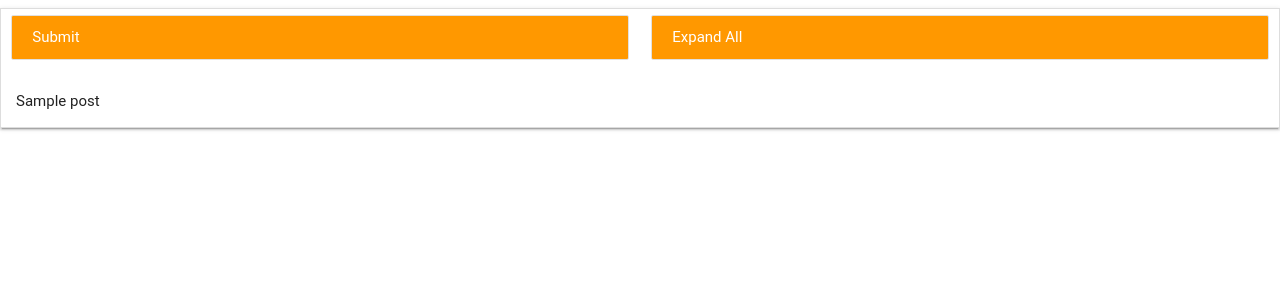
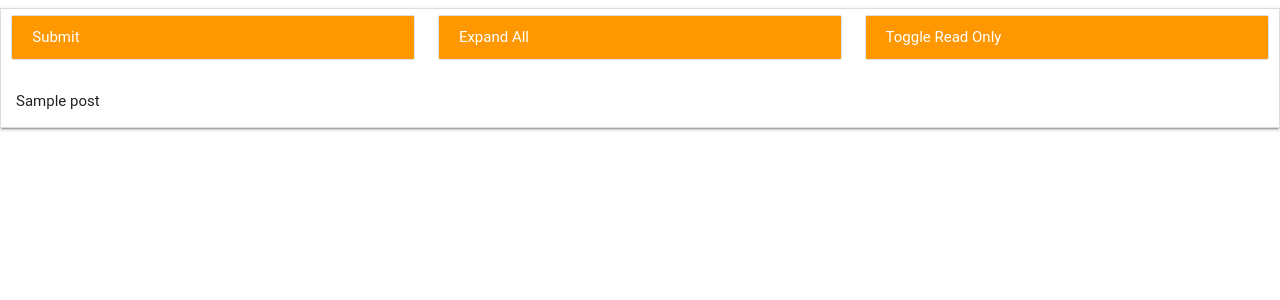
Before and after one commit to jQwotos/webnouncements, a Python web app: template templates/display/display.html in a window 1280 px wide. Shown: the top 300 px of the page. Run offline with Jinja, Linux system fonts and the light colour scheme; the template is opened without the code that fills it: most values are stand-ins (such as "Sample title", 1, 10 or a date in 2020); some libraries are stand-ins or nearby versions; some web fonts are replaced.

Commit message:
added toggle read only button on read page

```diff
--- a/templates/display/display.html
+++ b/templates/display/display.html
@@ -3,20 +3,25 @@
   <body>
     {% include '_includes/head.html' %}
     <div class="row">
-      <div class="col s6">
+      <div class="col s4">
         <div class="collection">
           <a href="/submit?sc={{school_code}}" target="_blank" class="collection-item orange white-text">Submit</a>
         </div>
       </div>
-      <div class="col s6">
+      <div class="col s4">
         <div class="collection">
           <a href="#" onclick="toggleAll()" class="collection-item orange white-text">Expand All</a>
+        </div>
+      </div>
+      <div class="col s4">
+        <div class="collection">
+          <a href="#" onclick="toggleWebOnly()" class="collection-item orange white-text">Toggle Read Only</a>
         </div>
       </div>
 
     <ul class="collapsible" data-collapsible="expandable">
       {% for post in posts %}
-      <li>
+      <li {% if post.star %}stared="true"{% endif %} class="entry">
          <div class="collapsible-header">{% if post.star %}<a class="secondary-content"><i class="material-icons">star</i></a>{% endif %}{{post.title}}</div>
          <div class="collapsible-body">{{post.text}}</div>
       </li>
@@ -42,6 +47,16 @@
         eventFire(this, 'click');
       });
     };
+
+    function toggleWebOnly(){
+      console.log("Toggling website only");
+      $(".entry").each(function(){
+        console.log($(this).attr('stared'))
+        if ($(this).attr('stared') != "true") {
+          $(this).toggle();
+        };
+      });
+    };
     </script>
   </body>
 </html>
```
